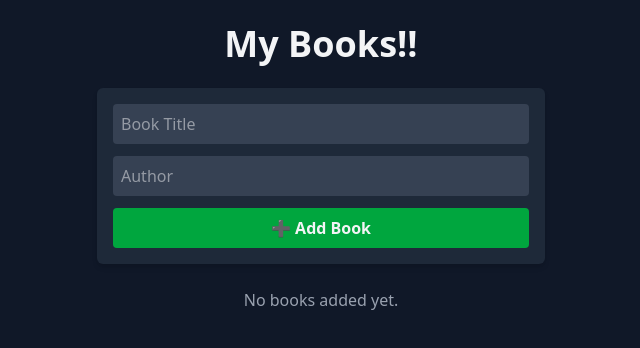
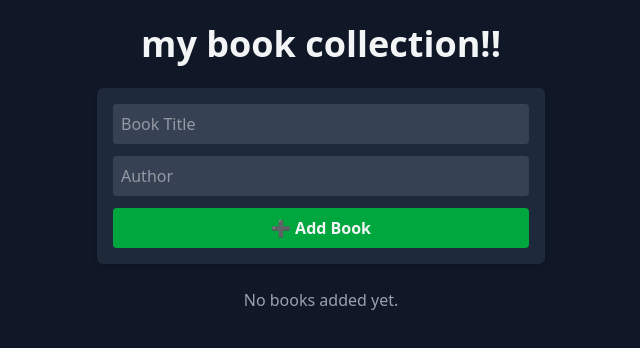
Before and after one commit to Abhiram241/bookmarker, a React (Vite) app: page / in a window 1280 px wide. Shown: the top 348 px of the page, without its empty margins (319-959 px from the left). Built offline with nearby package versions, Linux system fonts and the light colour scheme.

Commit message:
check 123

```diff
--- a/src/App.jsx
+++ b/src/App.jsx
@@ -31,7 +31,7 @@
 
   return (
     <div className="min-h-screen bg-gray-900 text-gray-100 flex flex-col items-center p-6">
-      <h1 className="text-4xl font-bold mb-6">My Books!!</h1>
+      <h1 className="text-4xl font-bold mb-6">my book collection!!</h1>
 
       <div className="mb-6 w-full max-w-md bg-gray-800 p-4 rounded-md shadow-md">
         <input
```
